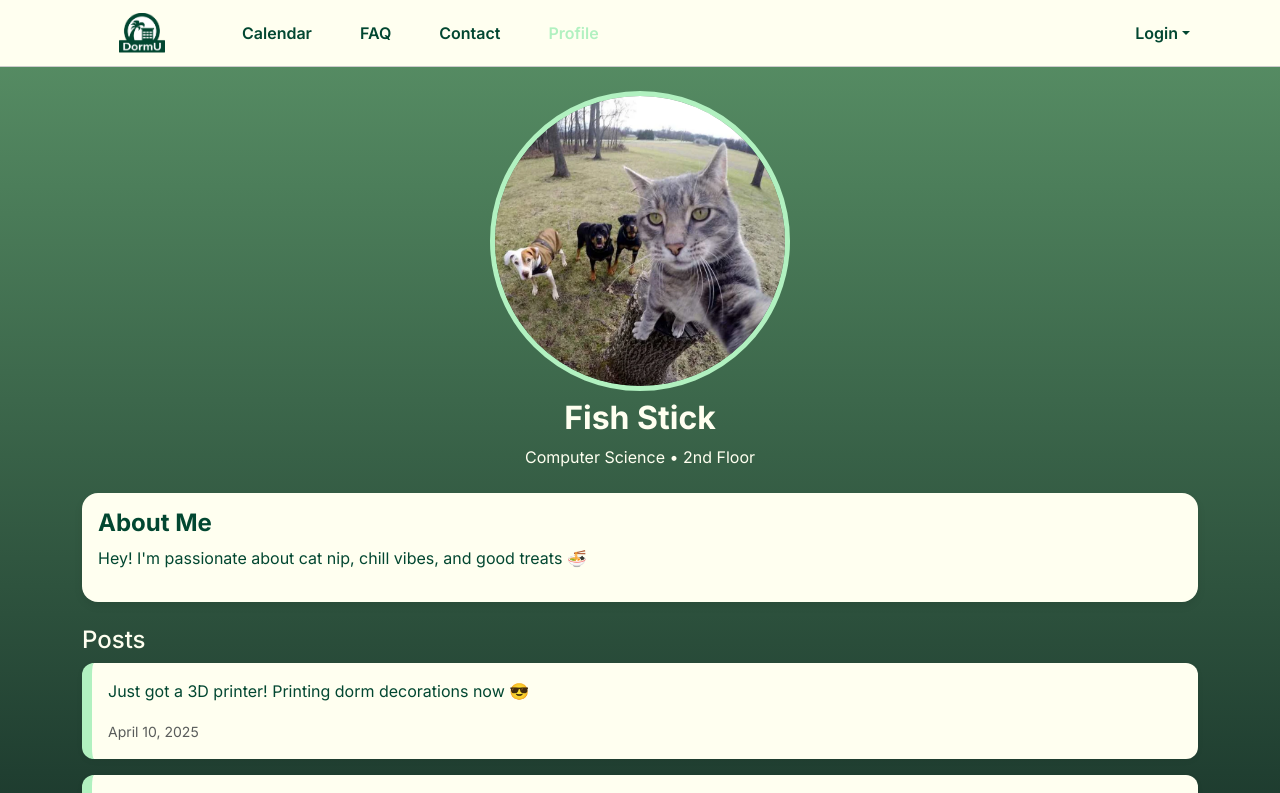
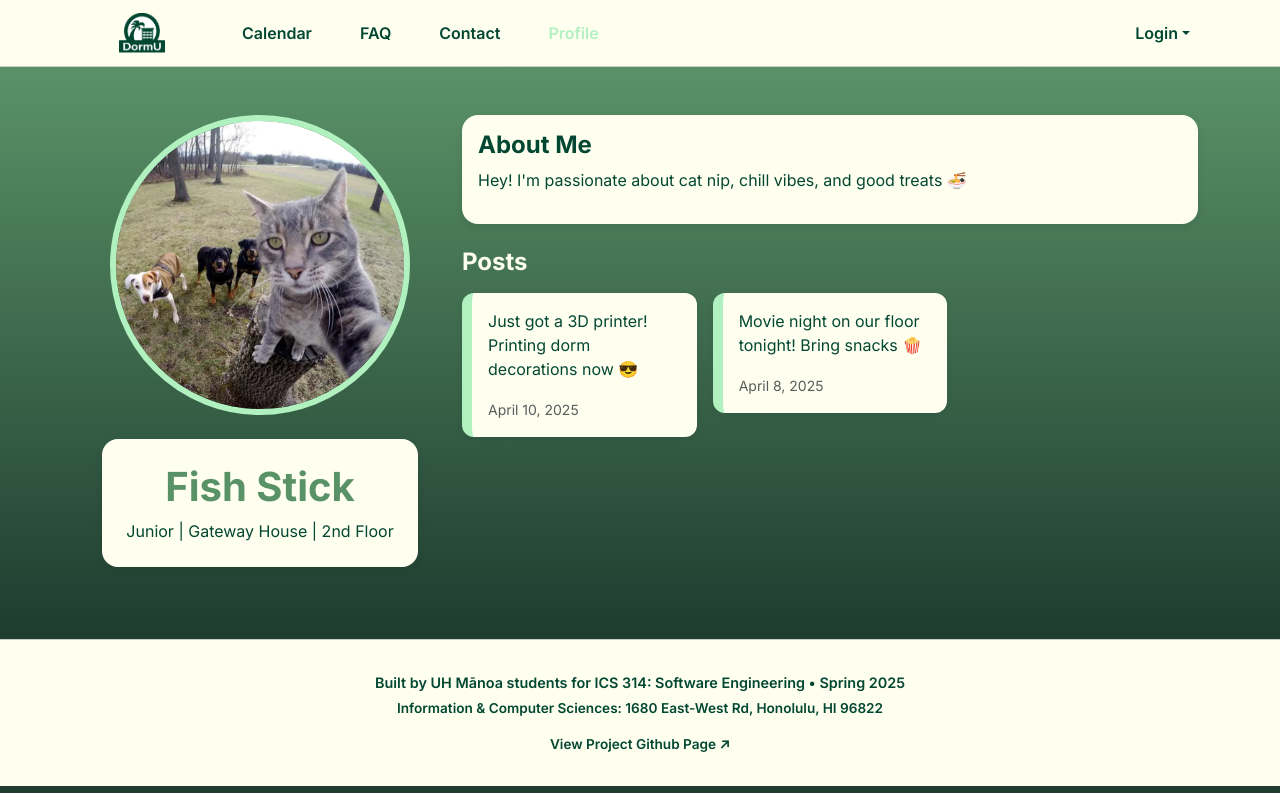
Before and after one commit to dorm-u/dorm-u-app, a Next.js app: page /profile in a window 1280 px wide. Shown: the top 793 px of the page. Built offline with nearby package versions, Linux system fonts and the light colour scheme; no server answers.

Commit message:
Adjusted format to match mockup

```diff
--- a/src/app/globals.css
+++ b/src/app/globals.css
@@ -155,7 +155,7 @@ footer a:hover {
   height: 300px;
   border-radius: 50%;
   object-fit: cover;
-  border: 5px solid #b1f1c0;
+  border: 6px solid #b1f1c0;
 }
 
 .bio-box {
--- a/src/app/profile/page.tsx
+++ b/src/app/profile/page.tsx
@@ -1,14 +1,14 @@
-import { Container } from 'react-bootstrap';
+'use client';
 
-import ProfileHeader from '@/components/ProfileHeader';
+import { Container, Row, Col } from 'react-bootstrap';
+import Image from 'next/image';
 import BioSection from '@/components/BioSection';
 import PostFeed from '@/components/PostFeed';
 
-const ProfilePage = async () => {
-  // Fake user for testing
+const ProfilePage = () => {
   const user = {
     name: 'Fish Stick',
-    subtitle: 'Computer Science • 2nd Floor',
+    subtitle: 'Junior | Gateway House | 2nd Floor',
     image: '/profile-pic.png',
     bio: "Hey! I'm passionate about cat nip, chill vibes, and good treats 🍜",
     posts: [
@@ -19,11 +19,32 @@ const ProfilePage = async () => {
 
   return (
     <main>
-      <Container className="pt-4">
-        <ProfileHeader user={user} />
-        <BioSection bio={user.bio} />
-        <PostFeed posts={user.posts} />
-      </Container>
+      <section className="page-background py-5">
+        <Container>
+          <Row className="g-4">
+            {/* Profile image and basic info */}
+            <Col md={4} className="d-flex flex-column align-items-center">
+              <Image
+                src={user.image}
+                alt={user.name}
+                width={300}
+                height={300}
+                className="profile-pic mb-4"
+              />
+              <div className="bio-box p-4 mb-4 text-center">
+                <h1>{user.name}</h1>
+                <p className="mb-0">{user.subtitle}</p>
+              </div>
+            </Col>
+
+            {/* Bio and Posts using components */}
+            <Col md={8}>
+              <BioSection bio={user.bio} />
+              <PostFeed posts={user.posts} />
+            </Col>
+          </Row>
+        </Container>
+      </section>
     </main>
   );
 };
--- a/src/components/PostFeed.tsx
+++ b/src/components/PostFeed.tsx
@@ -1,5 +1,6 @@
 'use client';
 
+import { Row, Col } from 'react-bootstrap';
 import PostCard from './PostCard';
 
 interface Post {
@@ -13,12 +14,16 @@ interface PostFeedProps {
 }
 
 const PostFeed = ({ posts }: PostFeedProps) => (
-  <div>
-    <h4>Posts</h4>
-    {posts.map((post) => (
-      <PostCard key={post.id} post={post} />
-    ))}
-  </div>
+  <>
+    <h4 className="mb-3"><strong>Posts</strong></h4>
+    <Row className="g-3">
+      {posts.map((post) => (
+        <Col md={4} key={post.id}>
+          <PostCard post={post} />
+        </Col>
+      ))}
+    </Row>
+  </>
 );
 
 export default PostFeed;
```
